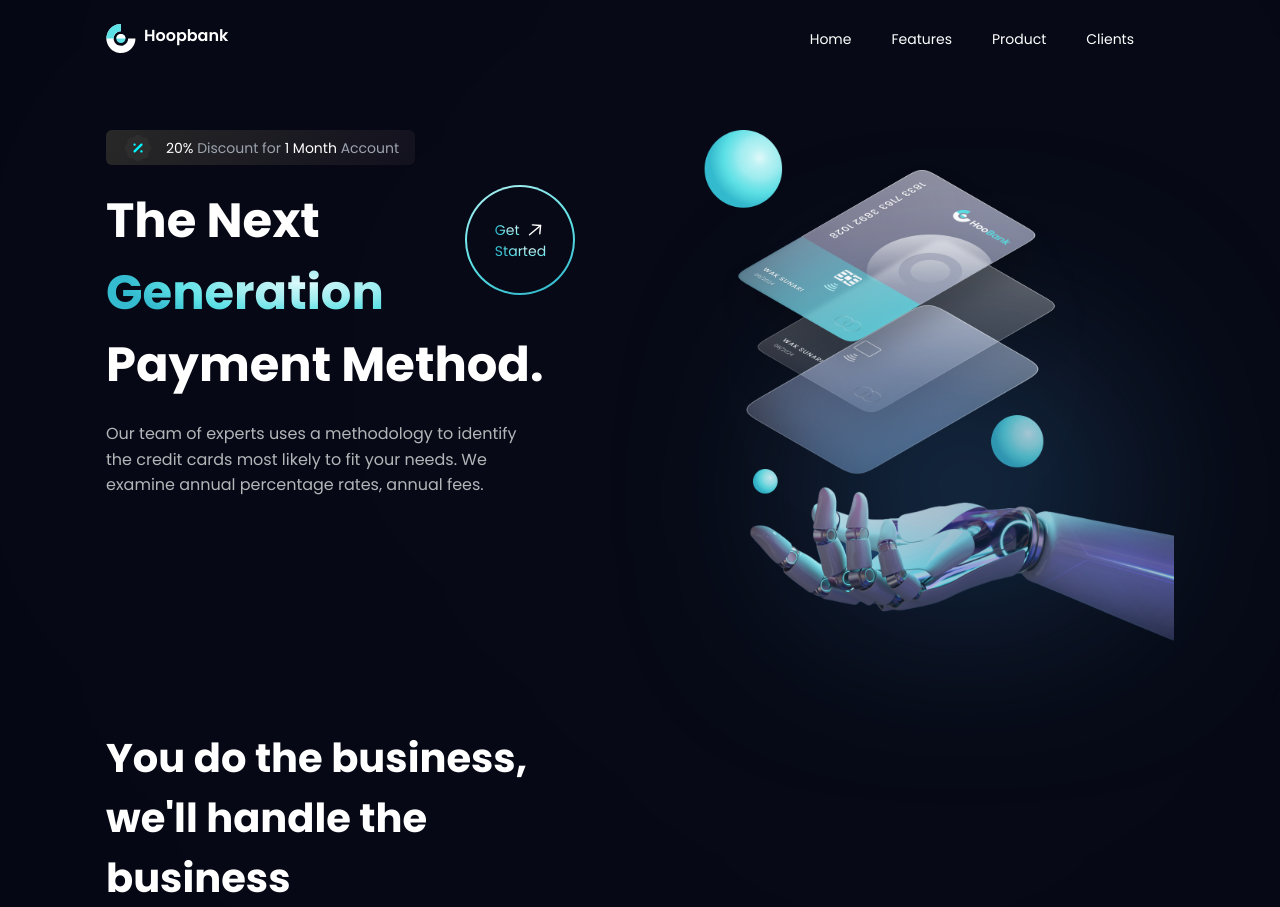
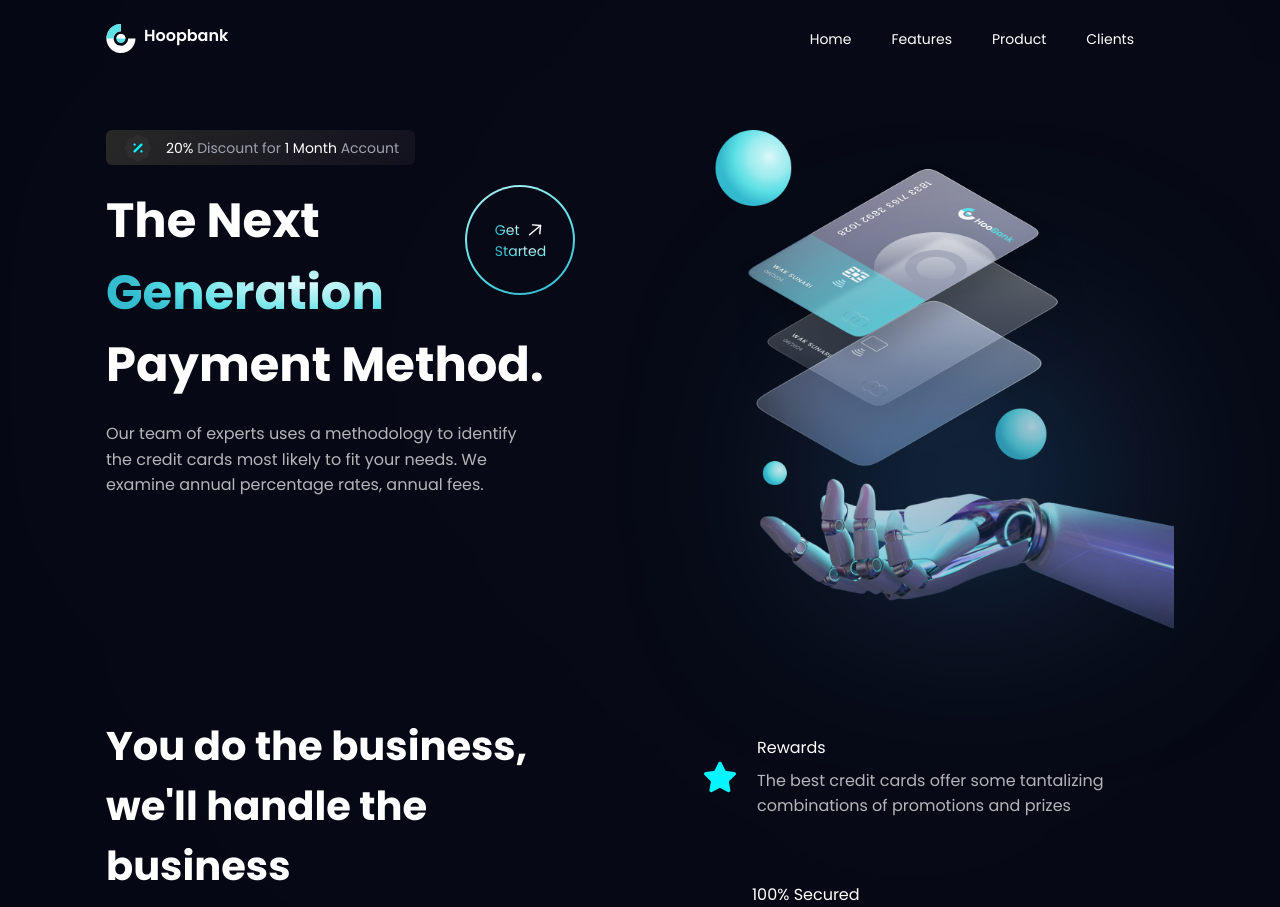
Before and after one commit to AbdulSamadCodes/Hoopbank-landing-page, a React (Vite) app: page / in a window 1280 px wide. Shown: the top 907 px of the page. Built offline with nearby package versions, Linux system fonts and the light colour scheme.

Commit message:
Fetures section completed

```diff
--- a/index.html
+++ b/index.html
@@ -20,9 +20,7 @@
     <title>HoopBank</title>
   </head>
   <body>
-    <div id="root">
-
-    </div>
+    <div id="root"></div>
     <script type="module" src="/src/main.jsx"></script>
   </body>
 </html>
--- a/src/Components/Features.jsx
+++ b/src/Components/Features.jsx
@@ -19,7 +19,7 @@ function FeatureContent() {
       </p>
 
       <button className='btn
-      bg-blue-gradient max-w-max py-3
+        bg-blue-gradient max-w-max py-3
         px-7 rounded-md font-medium'>
         Get Started
       </button>
@@ -29,15 +29,22 @@ function FeatureContent() {
 
 function FeatureCard({ icon, title, content }) {
   return (
-    <li>
+    <li className={`${styles.utilities.flex["flex-items-center"]}
+      gap-5 px-8 py-5 rounded-xl hover:bg-dimBlue max-w-max`} >
+      <img src={icon} />
 
+      <div>
+        <h3 className="text-white">{title}</h3>
+        <p className={`${styles.typography["section-text"]}
+          mt-2 text-balance`}>{content}</p>
+      </div>
     </li>
   );
 }
 
 function FeaturesList() {
   return (
-    <ul className="features__list">
+    <ul className="features__list grid gap-6 ">
       {(features.map((feature_data) => {
         const { id, icon, title, content } = feature_data;
 
@@ -47,10 +54,9 @@ function FeaturesList() {
   );
 }
 
-
 function Features() {
   return (
-    <section className={`${styles.layout.section}
+    <section id="features" className={`${styles.layout.section}
       ${styles.layout.spacings["section-padding"]}`} >
 
       <FeatureContent />
--- a/src/Components/Hero.jsx
+++ b/src/Components/Hero.jsx
@@ -44,21 +44,24 @@ function HeroContent() {
 
 function HeroFigure() {
   return (
-    <div className={`max-w-[70%] md:max-w-full ${styles.utilities.spacings["margin-inline-auto"]} relative`}>
+    <div className={`max-w-[70%] md:max-w-full
+      ${styles.utilities.spacings["margin-inline-auto"]} relative`}>
       <figure>
         <img src={robot} />
       </figure>
 
       {/* gradient start*/}
-      <div className="absolute z-[1] w-[95%] h-[95%] rounded-full  bottom-10 white__gradient" />
-      <div className="absolute z-[0] w-[50%] h-[50%] right-20 bottom-20 blue__gradient" />
+      <div className="absolute z-[1] w-[95%] h-[95%]
+       rounded-full  bottom-10 white__gradient" />
+      <div className="absolute z-[0] w-[50%] h-[50%]
+       right-20 bottom-20 blue__gradient" />
     </div>
   );
 }
 
 function Hero() {
   return (
-    <section className={`hero ${styles.layout.section}
+    <section id="home" className={`hero ${styles.layout.section}
        ${styles.layout.spacings["hero-padding"]}`}>
       <HeroContent />
 
--- a/src/Components/Navbar.jsx
+++ b/src/Components/Navbar.jsx
@@ -46,7 +46,7 @@ function Navbar() {
                   ${index === navLinks.length - 1 && !isMobileNavOpen ?
                   "mr-10" : ""}`}
             >
-              <a href="#" className="nav__link text-white
+              <a href={`#${navLink.id}`} className="nav__link text-white
                 text-sm">{navLink.title}</a>
             </li>
           }))}
--- a/src/styles.js
+++ b/src/styles.js
@@ -1,7 +1,7 @@
 const styles = {
   layout: {
     "container": "w-full max-w-[1100px] px-4 ms-auto me-auto",
-    "section": "section grid grid md:grid-cols-2 items-start md:flex-row gap-10",
+    "section": "section grid grid md:grid-cols-2 items-start md:flex-row gap-16",
     "spacings": {
       "hero-padding": "pt-[130px]",
       "section-padding": "pt-[80px]"
@@ -9,9 +9,11 @@ const styles = {
   },
 
   typography: {
-    "hero-title": "hero__title text-white text-[2.2rem] xs:text-[2.6rem] md:text-[3rem] md:min-w-max font-bold",
-    "section-title": "section__title text-white text-[2rem] xs:text-[2.4rem] md:text-[2.5rem] max-w-[25ch] font-bold",
-    "section-text": "section__text hero__text text-dimWhite max-w-[50ch]"
+    "hero-title": `hero__title text-white text-[2.2rem] xs:text-[2.6rem]
+                    md:text-[3rem] md:min-w-max font-bold`,
+    "section-title": `section__title text-white text-[2rem] xs:text-[2.4rem]
+                        md:text-[2.5rem] max-w-[25ch] font-bold`,
+    "section-text": `section__text hero__text text-dimWhite max-w-[45ch]`
   },
   utilities: {
     "flex": {
```
